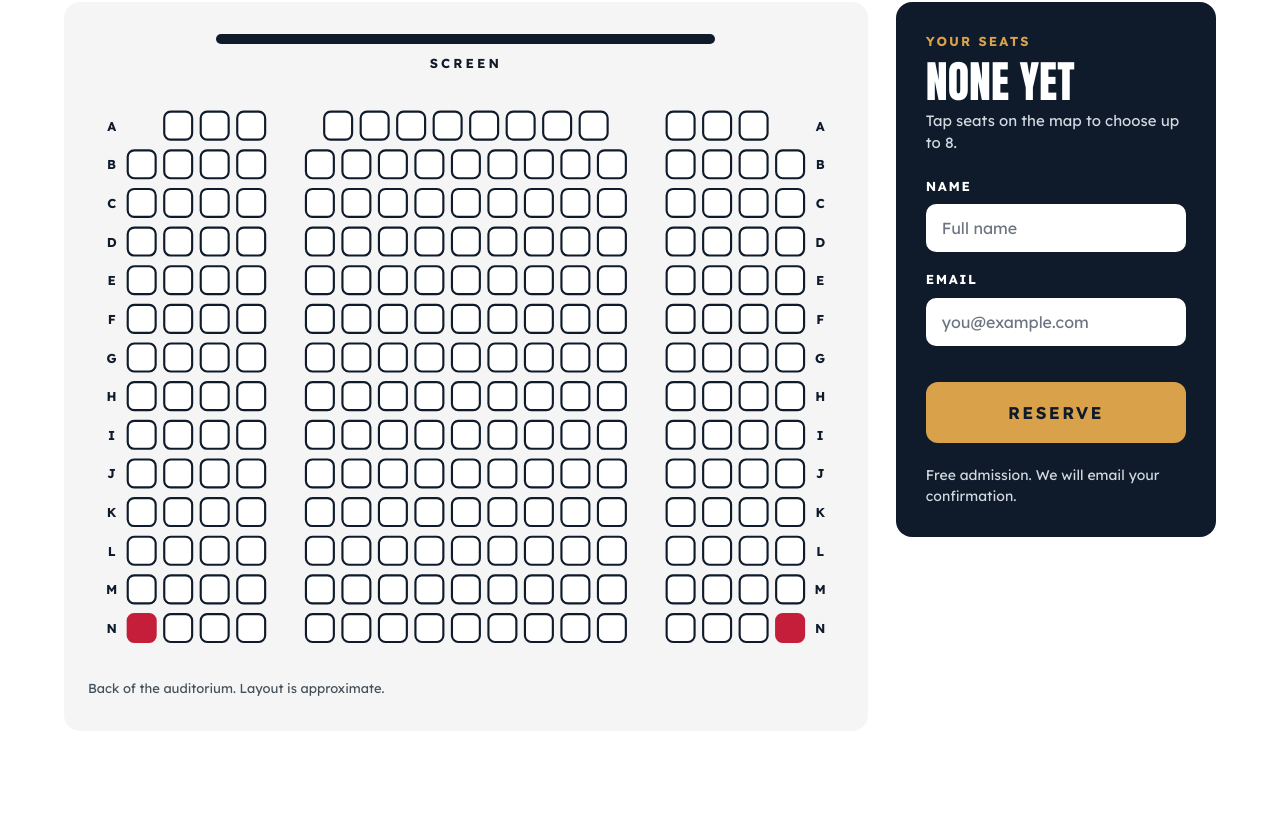
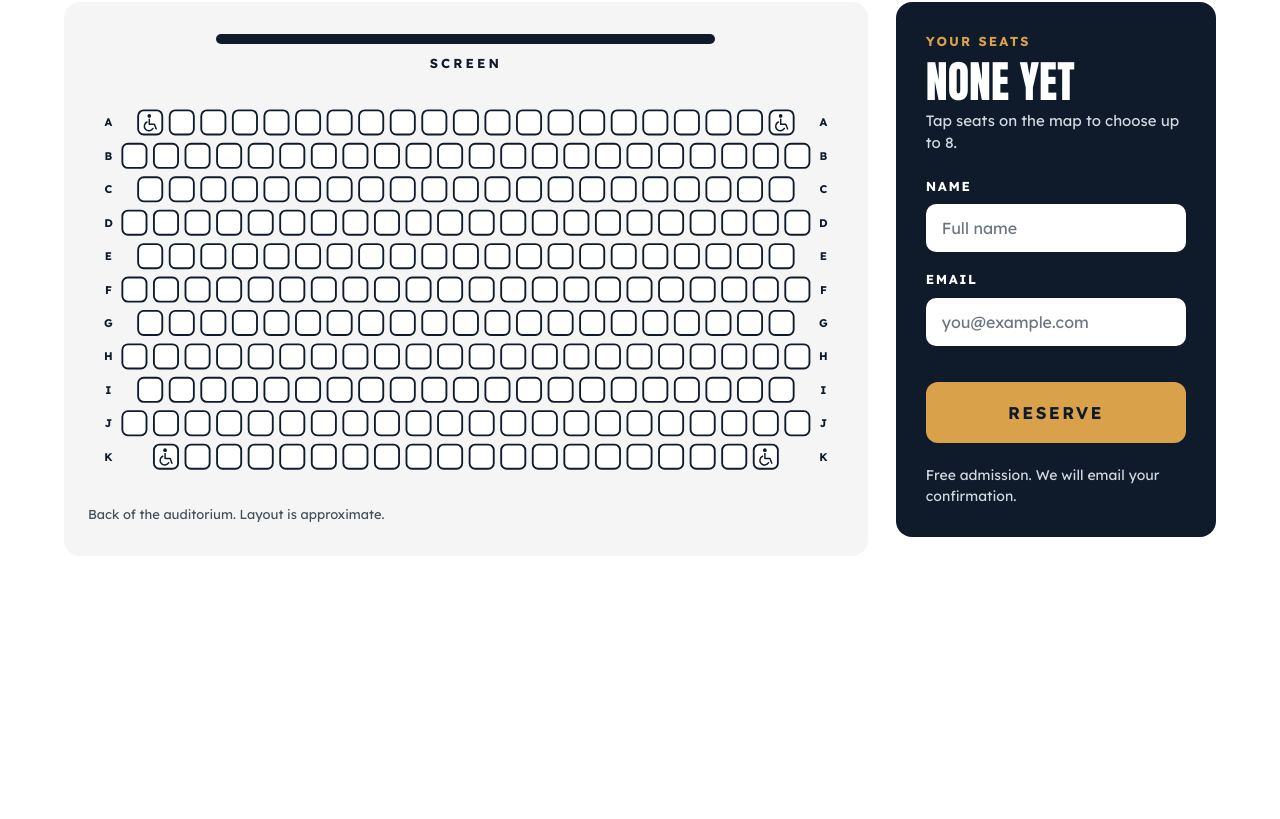
Before and after one commit to aJakeoo/CCS-WBF-A-Seat-Planner, a plain HTML site: page index.html in a window 1280 px wide. Shown: the part 729-1548 px from the top of the page. After the commit the page ends 1373 px from the top, so only its background shows below. Drawn offline with Linux system fonts and the light colour scheme; no server answers.

Commit message:
Staggered seat rows with accessible seats
Rows are now a single run of seats, centred so shorter rows sit
half a seat off from the row in front. Accessible seats get a
wheelchair icon and a legend entry. Row counts are a placeholder
totalling 235 until the room is counted.

Co-Authored-By: Claude Sonnet 5.5 <noreply@anthropic.com>

```diff
--- a/app.js
+++ b/app.js
@@ -1,57 +1,48 @@
 (function () {
   var E = window.EVENT, NS = "http://www.w3.org/2000/svg";
-  var SEAT = 28, GAP = 6, AISLE = 36, ROW = 36, PAD = 8, LBL = 28;
+  var SEAT = 28, GAP = 6, ROW = 36, PAD = 8, LBL = 28;
   var seats = {};
   var taken = {}, selected = [];
   var MAX = E.maxParty || 8;
   var $ = function (id) { return document.getElementById(id); };
 
   // ---------- build map ----------
-  var rowW = function (c) {
-    var n = c[0] + c[1] + c[2];
-    return n * (SEAT + GAP) - GAP + (c[0] && c[1] ? AISLE : 0) + (c[2] && c[1] ? AISLE : 0);
-  };
-  // Every row uses the widest row's section widths so aisles line up.
-  var secW = [0, 1, 2].map(function (i) {
-    return Math.max.apply(null, E.rows.map(function (r) { var c = r[1][i]; return c ? c * (SEAT + GAP) - GAP : 0; }));
-  });
-  var inner = secW[0] + secW[1] + secW[2] + AISLE * 2;
-  var W = inner + LBL * 2 + PAD * 2, H = E.rows.length * ROW + PAD;
+  // Rows are [label, seatCount, [accessible seat numbers]]. Shorter rows are centred,
+  // so a row with one seat fewer sits half a seat off from the row in front of it.
+  var maxN = Math.max.apply(null, E.rows.map(function (r) { return r[1]; }));
+  var W = PAD * 2 + LBL * 2 + maxN * (SEAT + GAP) - GAP, H = E.rows.length * ROW + PAD;
   var svg = document.createElementNS(NS, "svg");
   svg.setAttribute("viewBox", "0 0 " + W + " " + H);
   svg.setAttribute("role", "group");
   svg.setAttribute("aria-label", "Seats, front row at top");
 
+  function el(name, attrs) {
+    var n = document.createElementNS(NS, name);
+    Object.keys(attrs).forEach(function (k) { n.setAttribute(k, attrs[k]); });
+    return n;
+  }
   E.rows.forEach(function (r, ri) {
-    var label = r[0], c = r[1], y = ri * ROW + PAD, num = 1;
+    var label = r[0], count = r[1], acc = r[2] || [], y = ri * ROW + PAD;
     [PAD + LBL / 2, W - PAD - LBL / 2].forEach(function (lx) {
-      var t = document.createElementNS(NS, "text");
-      t.setAttribute("class", "rowlbl");
-      t.setAttribute("x", lx); t.setAttribute("y", y + SEAT / 2);
-      t.setAttribute("aria-hidden", "true");
+      var t = el("text", { "class": "rowlbl", x: lx, y: y + SEAT / 2, "aria-hidden": "true" });
       t.textContent = label;
       svg.appendChild(t);
     });
-    var start = PAD + LBL;
-    c.forEach(function (count, si) {
-      var w = count ? count * (SEAT + GAP) - GAP : 0;
-      var x0 = start + (si === 0 ? secW[0] - w : si === 1 ? (secW[1] - w) / 2 : 0);
-      for (var k = 0; k < count; k++) {
-        var id = label + num++, x = x0 + k * (SEAT + GAP);
-        var rect = document.createElementNS(NS, "rect");
-        rect.setAttribute("x", x + 1); rect.setAttribute("y", y + 1);
-        rect.setAttribute("width", SEAT - 2); rect.setAttribute("height", SEAT - 2);
-        rect.setAttribute("rx", 6);
-        rect.setAttribute("tabindex", "0");
-        rect.setAttribute("role", "button");
-        rect.setAttribute("data-id", id);
-        var tt = document.createElementNS(NS, "title"); tt.textContent = "Seat " + id;
-        rect.appendChild(tt);
-        seats[id] = { el: rect };
-        svg.appendChild(rect);
+    var x0 = PAD + LBL + (maxN - count) * (SEAT + GAP) / 2;
+    for (var k = 0; k < count; k++) {
+      var id = label + (k + 1), x = x0 + k * (SEAT + GAP), isAcc = acc.indexOf(k + 1) > -1;
+      var rect = el("rect", { x: x + 1, y: y + 1, width: SEAT - 2, height: SEAT - 2, rx: 6, tabindex: "0", role: "button", "data-id": id });
+      var tt = document.createElementNS(NS, "title"); tt.textContent = "Seat " + id + (isAcc ? " (accessible)" : "");
+      rect.appendChild(tt);
+      seats[id] = { el: rect, acc: isAcc };
+      svg.appendChild(rect);
+      if (isAcc) {
+        var g = el("g", { "class": "acc-ico", transform: "translate(" + x + "," + y + ")", "pointer-events": "none", "aria-hidden": "true" });
+        g.appendChild(el("circle", { cx: 13, cy: 7, r: 2, "class": "dot" }));
+        g.appendChild(el("path", { d: "M13 10.5V16H18.5L20.5 21M10.5 13.5A5 5 0 1 0 17 20.5" }));
+        svg.appendChild(g);
       }
-      start += secW[si] + AISLE;
-    });
+    }
   });
   $("map").appendChild(svg);
 
@@ -72,7 +63,7 @@
       el.setAttribute("class", "seat" + (s ? " " + s : "") + (on ? " sel" : ""));
       el.setAttribute("aria-disabled", s ? "true" : "false");
       el.setAttribute("aria-pressed", on ? "true" : "false");
-      el.setAttribute("aria-label", "Seat " + id + (s === "taken" ? ", taken" : s === "held" ? ", reserved" : on ? ", selected" : ""));
+      el.setAttribute("aria-label", "Seat " + id + (seats[id].acc ? ", accessible" : "") + (s === "taken" ? ", taken" : s === "held" ? ", reserved" : on ? ", selected" : ""));
     });
     var n = selected.length;
     $("seatsText").textContent = n ? sortIds(selected).join(", ") : "None yet";
--- a/config.js
+++ b/config.js
@@ -15,17 +15,17 @@ window.EVENT = {
 
   maxParty: 8,
 
-  // Rows are listed front (A, nearest the screen) to back.
-  // Each row lists seat counts for [left, center, right] sections.
-  // Placeholder layout totalling 235 seats. Replace with the real plan once measured.
+  // Rows run front (A, nearest the screen) to back. Each row is
+  // [label, seat count, [accessible seat numbers]]. Shorter rows are centred, which
+  // staggers them half a seat from the row in front. PLACEHOLDER counts totalling
+  // 235 until the room is counted. Seat IDs (like G8) will change when this is replaced.
   rows: [
-    ["A", [3, 8, 3]],
-    ["B", [4, 9, 4]], ["C", [4, 9, 4]], ["D", [4, 9, 4]], ["E", [4, 9, 4]],
-    ["F", [4, 9, 4]], ["G", [4, 9, 4]], ["H", [4, 9, 4]], ["I", [4, 9, 4]],
-    ["J", [4, 9, 4]], ["K", [4, 9, 4]], ["L", [4, 9, 4]], ["M", [4, 9, 4]],
-    ["N", [4, 9, 4]]
+    ["A", 21, [1, 21]],
+    ["B", 22], ["C", 21], ["D", 22], ["E", 21], ["F", 22],
+    ["G", 21], ["H", 22], ["I", 21], ["J", 22],
+    ["K", 20, [1, 20]]
   ],
 
-  // Seats held back (accessible spaces, crew, guests of honor).
-  held: { "N1": "Accessible", "N17": "Accessible" }
+  // Seats held back for crew or guests of honor, like { "C5": "Reserved" }.
+  held: {}
 };
--- a/index.html
+++ b/index.html
@@ -46,6 +46,7 @@
           <li><i class="s avail"></i>Available</li>
           <li><i class="s sel"></i>Your seats</li>
           <li><i class="s taken"></i>Taken</li>
+          <li><i class="s acc"></i>Accessible</li>
         </ul>
       </div>
 
--- a/style.css
+++ b/style.css
@@ -40,6 +40,8 @@ h2{margin:0;font:400 clamp(42px,6vw,72px)/1 var(--display);text-transform:upperc
 .s.avail{background:var(--white);border:2px solid var(--navy)}
 .s.sel{background:var(--blue)}
 .s.taken{background:var(--red)}
+.s.acc{background:var(--white);border:2px solid var(--navy);position:relative}
+.s.acc::after{content:"";position:absolute;left:5px;top:3px;width:4px;height:4px;border-radius:50%;background:var(--navy)}
 
 .grid{display:flex;flex-wrap:wrap;gap:28px;align-items:flex-start}
 .mapcard{flex:999 1 600px;min-width:0;background:var(--card);border-radius:16px;padding:32px 24px;display:flex;flex-direction:column;gap:28px}
@@ -55,6 +57,10 @@ h2{margin:0;font:400 clamp(42px,6vw,72px)/1 var(--display);text-transform:upperc
 .seat:hover{fill:#dce7f3}
 .seat.sel{fill:var(--blue);stroke:var(--blue)}
 .seat.taken,.seat.held{fill:var(--red);stroke:var(--red);cursor:not-allowed}
+.acc-ico{fill:none;stroke:var(--navy);stroke-width:1.6;stroke-linecap:round;stroke-linejoin:round}
+.acc-ico .dot{fill:var(--navy);stroke:none}
+.seat.sel + .acc-ico,.seat.taken + .acc-ico{stroke:var(--white)}
+.seat.sel + .acc-ico .dot,.seat.taken + .acc-ico .dot{fill:var(--white)}
 .seat:focus{outline:none}
 .seat:focus-visible{stroke:var(--gold);stroke-width:4}
 
```
